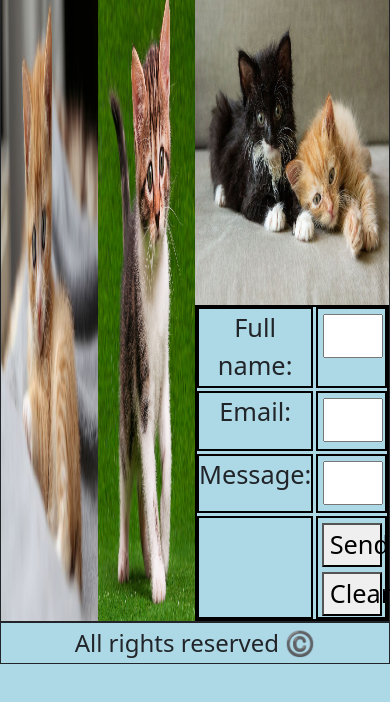
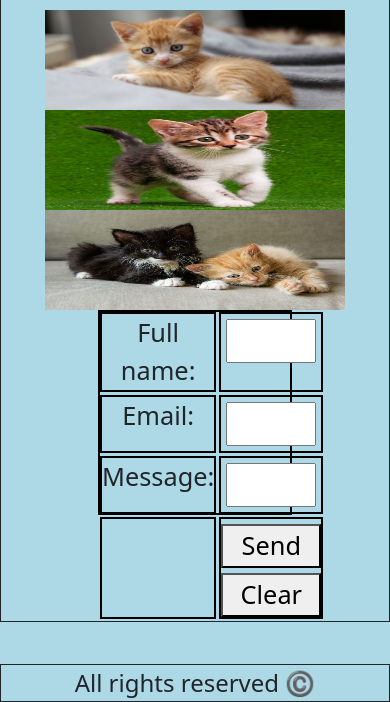
Before and after one commit to ShlomiMix/kittens, a plain HTML site: page index.html in a window 390 px wide. Shown: the part 180-882 px from the top of the page. Before the commit the page ends 844 px from the top, so only its background shows below. Drawn offline with nearby package versions, Linux system fonts and the light colour scheme.

Commit message:
responsive to mobile max width 750px

```diff
--- a/style.css
+++ b/style.css
@@ -1,4 +1,5 @@
-html, body {
+html,
+body {
   margin: 0;
   padding: 0;
   height: 100%;
@@ -24,7 +25,9 @@ nav {
   justify-content: space-evenly;
 }
 
-header, footer, section {
+header,
+footer,
+section {
   display: flex;
   flex-direction: column;
   justify-content: center;
@@ -41,7 +44,6 @@ h1 {
   display: grid;
   grid-template-columns: repeat(12, 1fr);
   grid-template-rows: repeat(4, 1fr);
-
 }
 
 .item1 {
@@ -65,8 +67,9 @@ h1 {
   grid-row-end: 3;
 }
 
-
- .image1,.image2,.image3 {
+.image1,
+.image2,
+.image3 {
   height: 100%;
   width: 100%;
 }
@@ -79,7 +82,6 @@ h1 {
   grid-auto-rows: 4;
   gap: 3px;
   border: 2px solid black;
-
 }
 
 .form {
@@ -108,3 +110,66 @@ button {
   font-size: 3vh;
   margin-top: 5px;
 }
+
+@media only screen and (max-width: 750px) {
+  .image1,
+  .image2,
+  .image3 {
+    width: 300px;
+    height: 100px;
+  }
+
+  .form {
+    height: 50%;
+    width: 50%;
+  }
+
+  .main-container {
+    display: grid;
+
+    grid-template-columns: repeat(12, 1fr);
+    grid-template-rows: repeat(27, 1fr);
+  }
+
+  .item1 {
+    grid-column-start: 1;
+    grid-column-end: 13;
+    grid-row-start: 1;
+    grid-row-end: 5;
+    margin-bottom: 100px;
+    margin-top: 20px;
+  }
+  .item2 {
+    grid-column-start: 1;
+    grid-column-end: 13;
+    grid-row-start: 6;
+    grid-row-end: 10;
+    margin-bottom: 100px;
+  }
+
+  .item3 {
+    grid-column-start: 1;
+    grid-column-end: 13;
+    grid-row-start: 11;
+    grid-row-end: 15;
+  }
+
+  .form {
+    grid-column-start: 1;
+    grid-column-end: 16;
+    grid-row-start: 16;
+    grid-row-end: 16;
+
+    margin: auto;
+    /* margin-bottom: 200px; */
+    margin-top: 100px;
+  }
+
+  footer {
+    grid-row-start: 50;
+  }
+
+  button {
+    width: 100px;
+  }
+}
```
Also changed, not shown: index.html (+1 -1 lines). Lines whose indentation alone changed are shown as unchanged.
